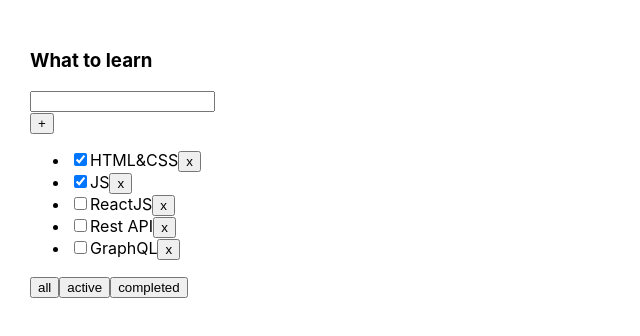
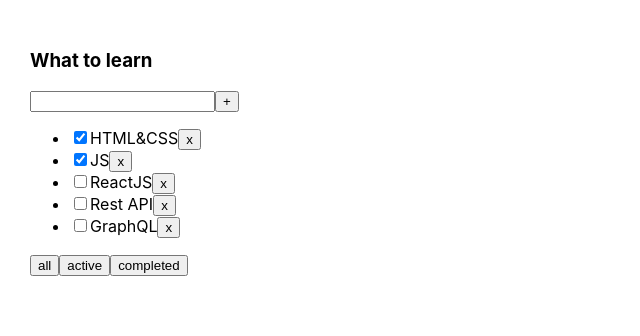
Before and after one commit to Lelik7777/dop-todolist, a React (Create React App) app: page / in a window 1280 px wide. Shown: the top 336 px of the page, without its empty margins (0-640 px from the left). Built offline with nearby package versions, Linux system fonts and the light colour scheme.

Commit message:
add component MappedUl

```diff
--- a/src/Todolist.tsx
+++ b/src/Todolist.tsx
@@ -2,8 +2,9 @@
 import {FilterValuesType} from './App';
 import {Button} from './components/Button';
 import {Input} from './components/Input';
+import {MappedUl} from './components/MapipedUl';
 
-type TaskType = {
+export type TaskType = {
     id: string
     title: string
     isDone: boolean
@@ -44,17 +45,7 @@
 
         <Input callBack={props.addTask} title={title} setTitle={setTitle}/>
         <Button callBack={addTask} name={'+'}/>
-        <ul>
-            {
-                funFilterTasks(filterTasks)?.map(t => {
-                    return <li key={t.id}>
-                        <input type="checkbox" checked={t.isDone}/>
-                        <span>{t.title}</span>
-                        <Button callBack={() => onClickHandler(t.id)} name={'x'}/>
-                    </li>
-                })
-            }
-        </ul>
+        <MappedUl callback={onClickHandler} tasks={funFilterTasks(filterTasks)}/>
         <div>
             <Button callBack={() => filter('all')} name={'all'}/>
             <Button callBack={() => filter('active')} name={'active'}/>
--- a/src/components/Button.tsx
+++ b/src/components/Button.tsx
@@ -1,5 +1,5 @@
 import React from 'react';
-
+import '../App.css';
 type ButtonType = {
     callBack: () => void;
     name: string;
--- a/src/components/Input.tsx
+++ b/src/components/Input.tsx
@@ -17,13 +17,11 @@
         setTitle(e.currentTarget.value)
     }
     return (
-        <div>
             <input
                 type="text"
                 value={title}
                 onChange={onChangeHandler}
                 onKeyPress={onKeyPressHandler}
             />
-        </div>
     )
 }
--- /dev/null
+++ b/src/components/MapipedUl.tsx
@@ -0,0 +1,23 @@
+import {Button} from './Button';
+import React from 'react';
+import {TaskType} from '../Todolist';
+type PropsType={
+    tasks:TaskType[];
+    callback:(s:string)=>void;
+}
+export const MappedUl = ({tasks,callback}:PropsType) => {
+
+    return (
+        <ul>
+            {
+                tasks.map(t => {
+                    return <li key={t.id}>
+                        <input type="checkbox" checked={t.isDone}/>
+                        <span>{t.title}</span>
+                        <Button callBack={() => callback(t.id)} name={'x'}/>
+                    </li>
+                })
+            }
+        </ul>
+    )
+}
```
